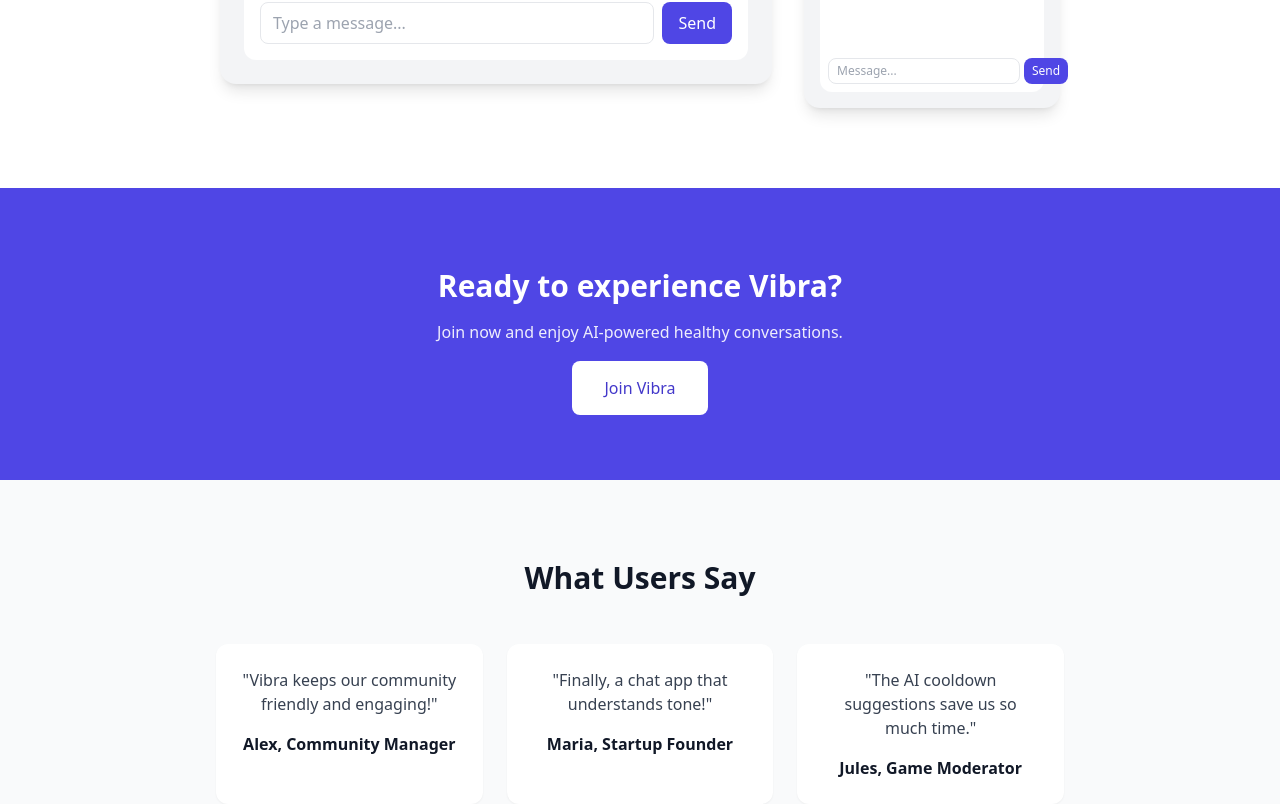
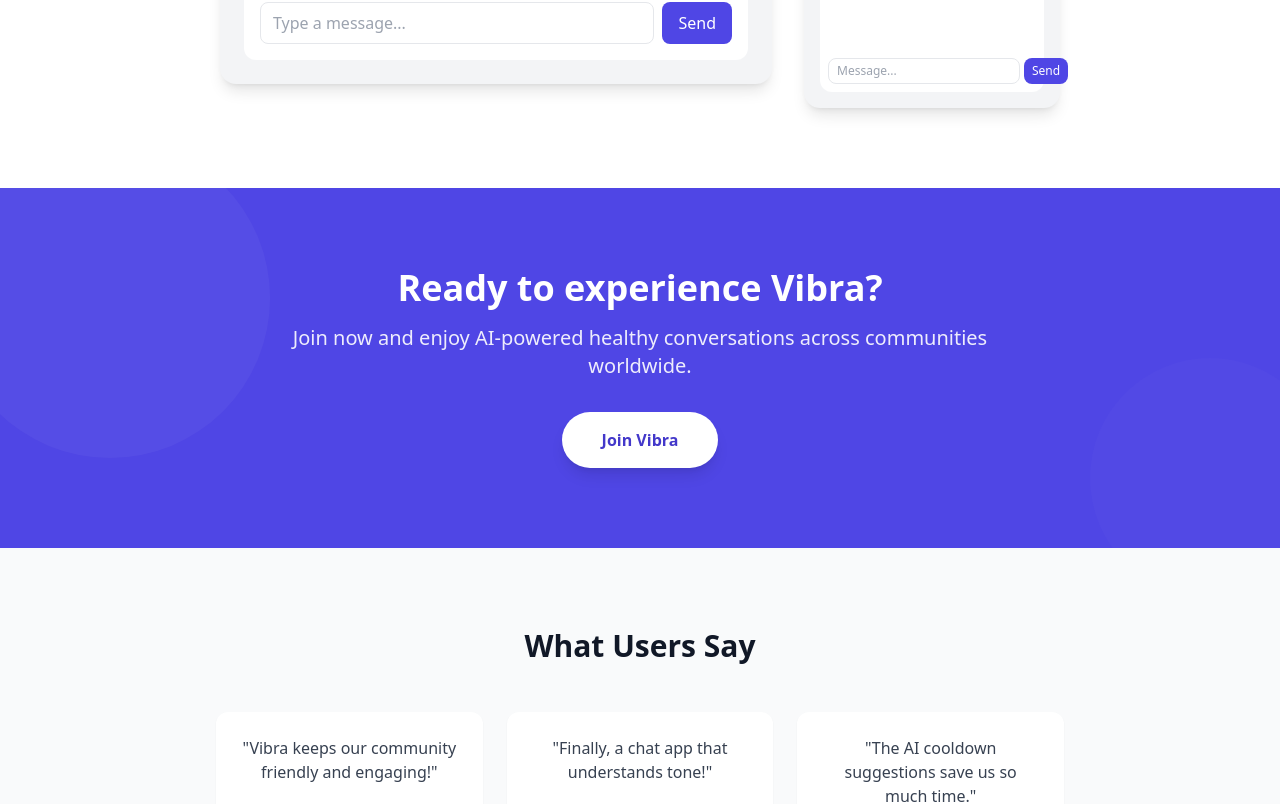
Before and after one commit to Rabbi111-cloud/VIBRA, a Next.js app: page / in a window 1280 px wide. Shown: the part 1928-2732 px from the top of the page. Built offline with nearby package versions, Linux system fonts and the light colour scheme.

Commit message:
Update CTA.js

```diff
--- a/components/CTA.js
+++ b/components/CTA.js
@@ -1,18 +1,25 @@
 export default function CTA() {
   return (
-    <section className="py-20 bg-indigo-600 text-white text-center">
-      <h2 className="text-3xl font-bold mb-4">
+    <section className="py-20 bg-indigo-600 text-white text-center relative overflow-hidden">
+      <div className="max-w-3xl mx-auto px-6">
+        <h2 className="text-3xl md:text-4xl font-bold mb-4">
           Ready to experience Vibra?
         </h2>
-      <p className="mb-8 opacity-90">
-        Join now and enjoy AI-powered healthy conversations.
+        <p className="text-lg md:text-xl opacity-90 mb-8">
+          Join now and enjoy AI-powered healthy conversations across communities worldwide.
         </p>
+
         <a
           href="https://vibra-green.vercel.app"
-        className="px-8 py-4 bg-white text-indigo-700 rounded-lg font-medium"
+          className="px-10 py-4 bg-white text-indigo-700 rounded-full font-semibold shadow-lg hover:scale-105 transition transform inline-block"
         >
           Join Vibra
         </a>
+
+        {/* Optional floating circles in background */}
+        <div className="absolute top-[-50px] left-[-50px] w-80 h-80 bg-white/10 rounded-full animate-pulse-slow"></div>
+        <div className="absolute bottom-[-50px] right-[-50px] w-60 h-60 bg-white/5 rounded-full animate-pulse-slow"></div>
+      </div>
     </section>
   );
 }
```
Lines whose indentation alone changed are shown as unchanged.
